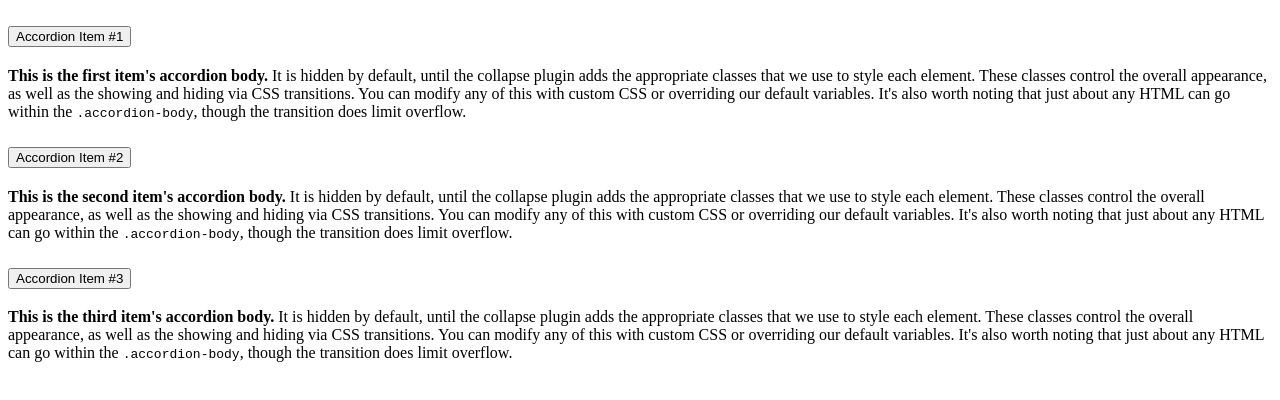
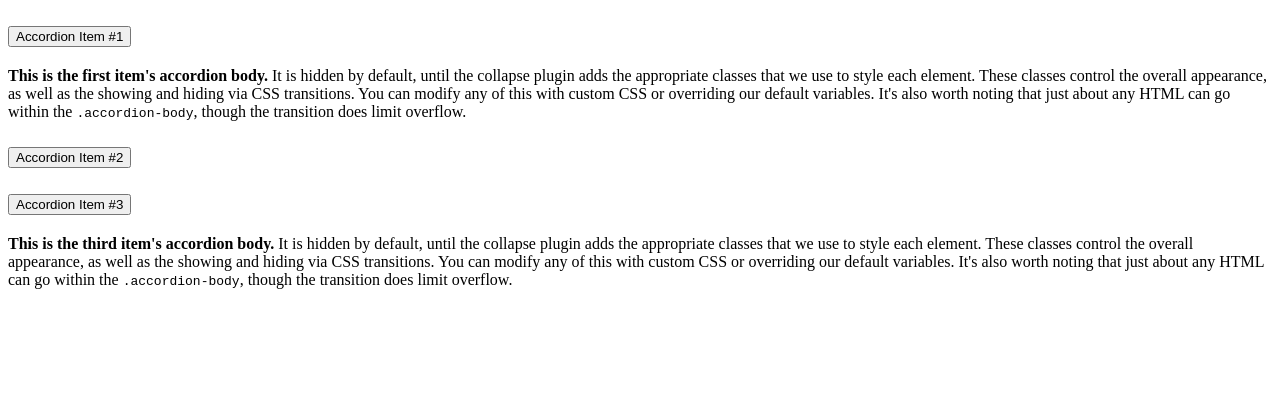
Before and after one commit to kunalkumar45/gitdeomo, a plain HTML site: page index.html in a window 1280 px wide. Drawn offline with Linux system fonts and the light colour scheme.

Commit message:
index file edited

```diff
--- a/index.html
+++ b/index.html
@@ -26,11 +26,6 @@
                 Accordion Item #2
               </button>
             </h2>
-            <div id="collapseTwo" class="accordion-collapse collapse" aria-labelledby="headingTwo" data-bs-parent="#accordionExample">
-              <div class="accordion-body">
-                <strong>This is the second item's accordion body.</strong> It is hidden by default, until the collapse plugin adds the appropriate classes that we use to style each element. These classes control the overall appearance, as well as the showing and hiding via CSS transitions. You can modify any of this with custom CSS or overriding our default variables. It's also worth noting that just about any HTML can go within the <code>.accordion-body</code>, though the transition does limit overflow.
-              </div>
-            </div>
           </div>
           <div class="accordion-item">
             <h2 class="accordion-header" id="headingThree">
```
